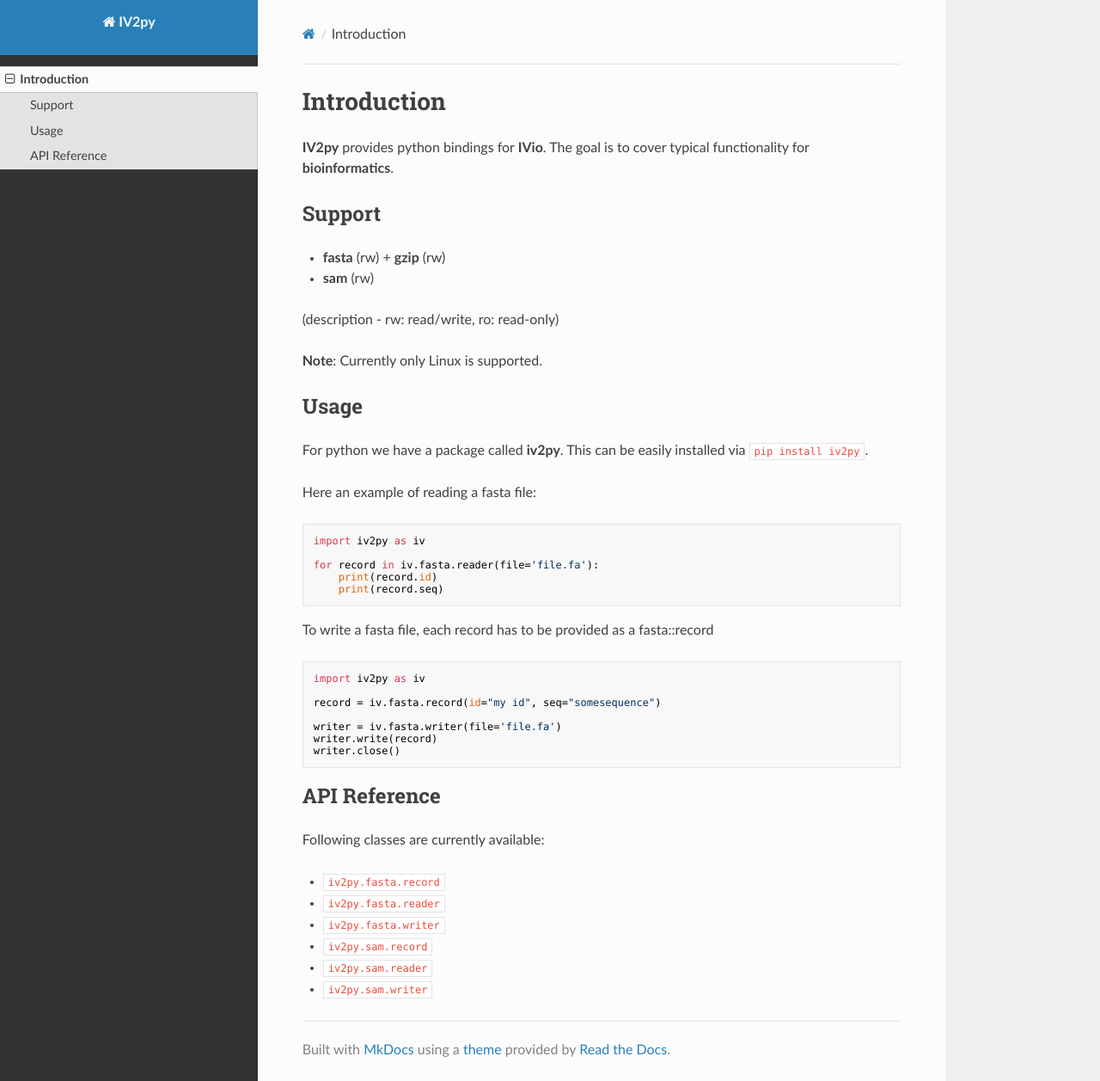
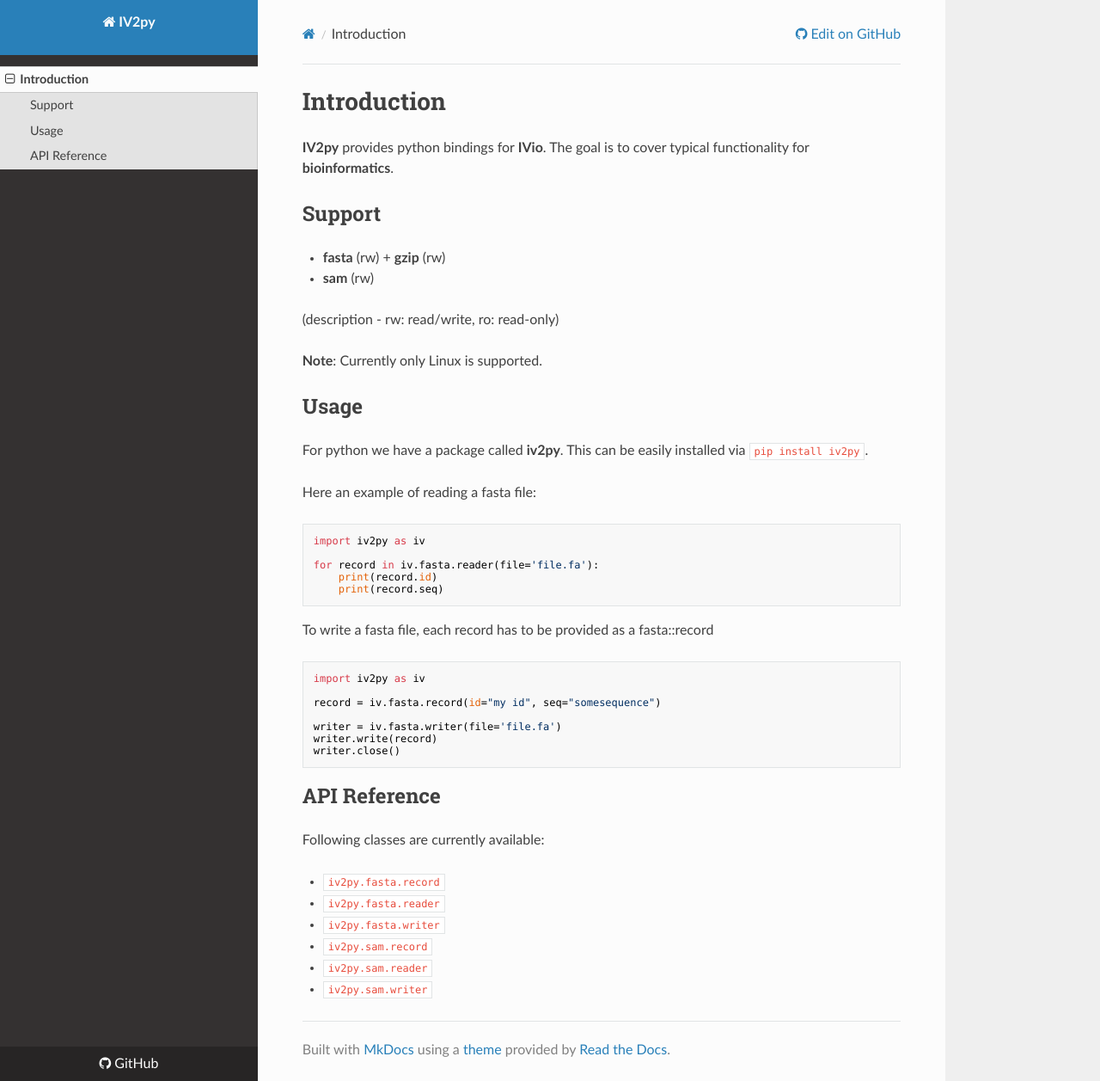
Before and after one commit to mttmartin/IV2py, an MkDocs documentation site: the page built from docs/index.md, in a window 1280 px wide and 1257 px high. Shown: the whole window at 86% size. Built offline with MkDocs 1.6.1, drawn with Linux system fonts in a browser that asks for light colours; nearby versions of some CDN libraries; some of the changed lines change nothing that is shown.

Commit message:
fix: moving github url

```diff
--- a/mkdocs.yml
+++ b/mkdocs.yml
@@ -3,6 +3,7 @@ docs_dir: docs
 nav:
   - index.md
 use_directory_urls: false
+repo_url: https://github.com/iv-project/IV2py
 theme:
   name: readthedocs
   custom_dir: docs/readthedocs-customization
```
Also changed, not shown: .gitmodules, 1 other file.
